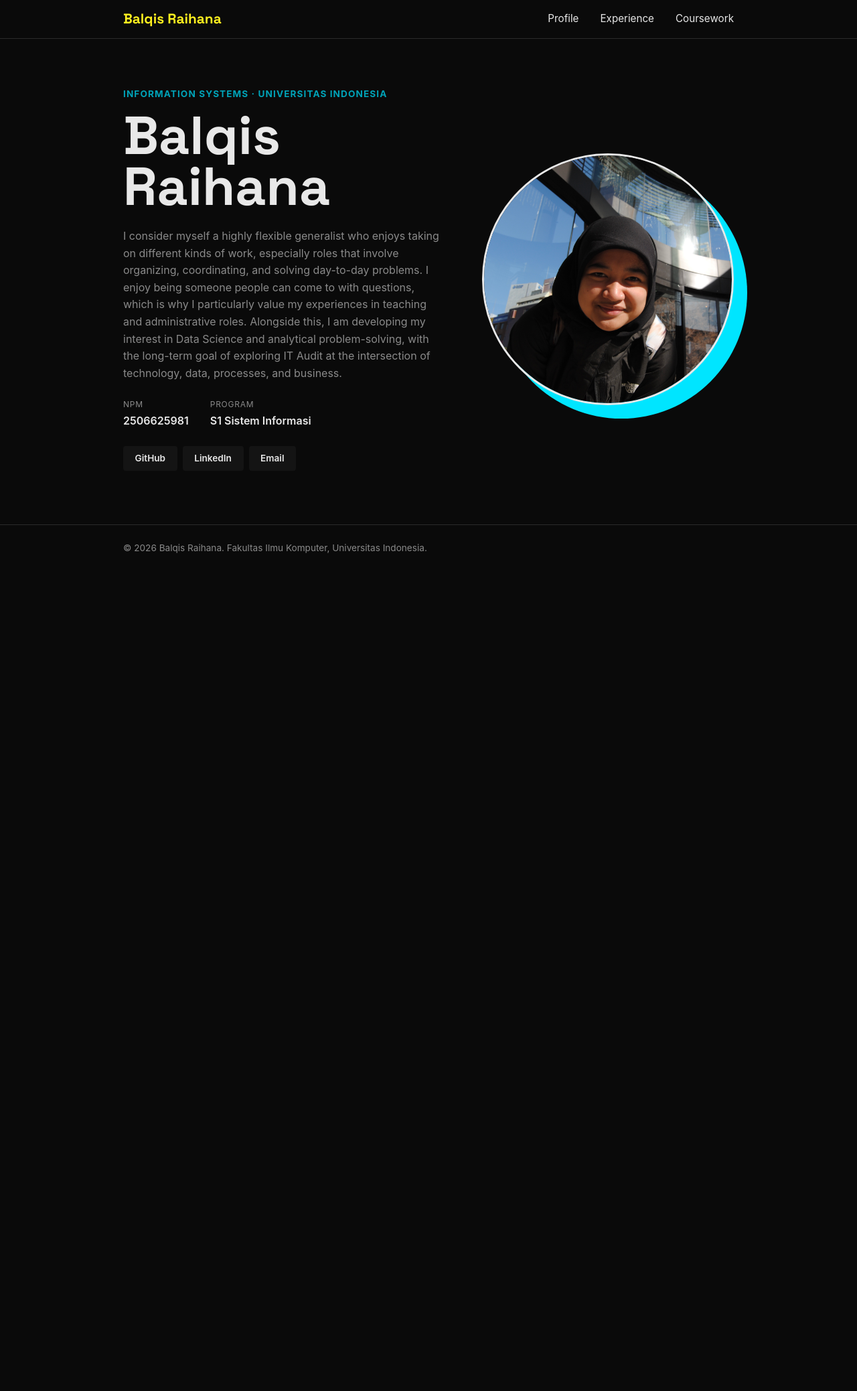
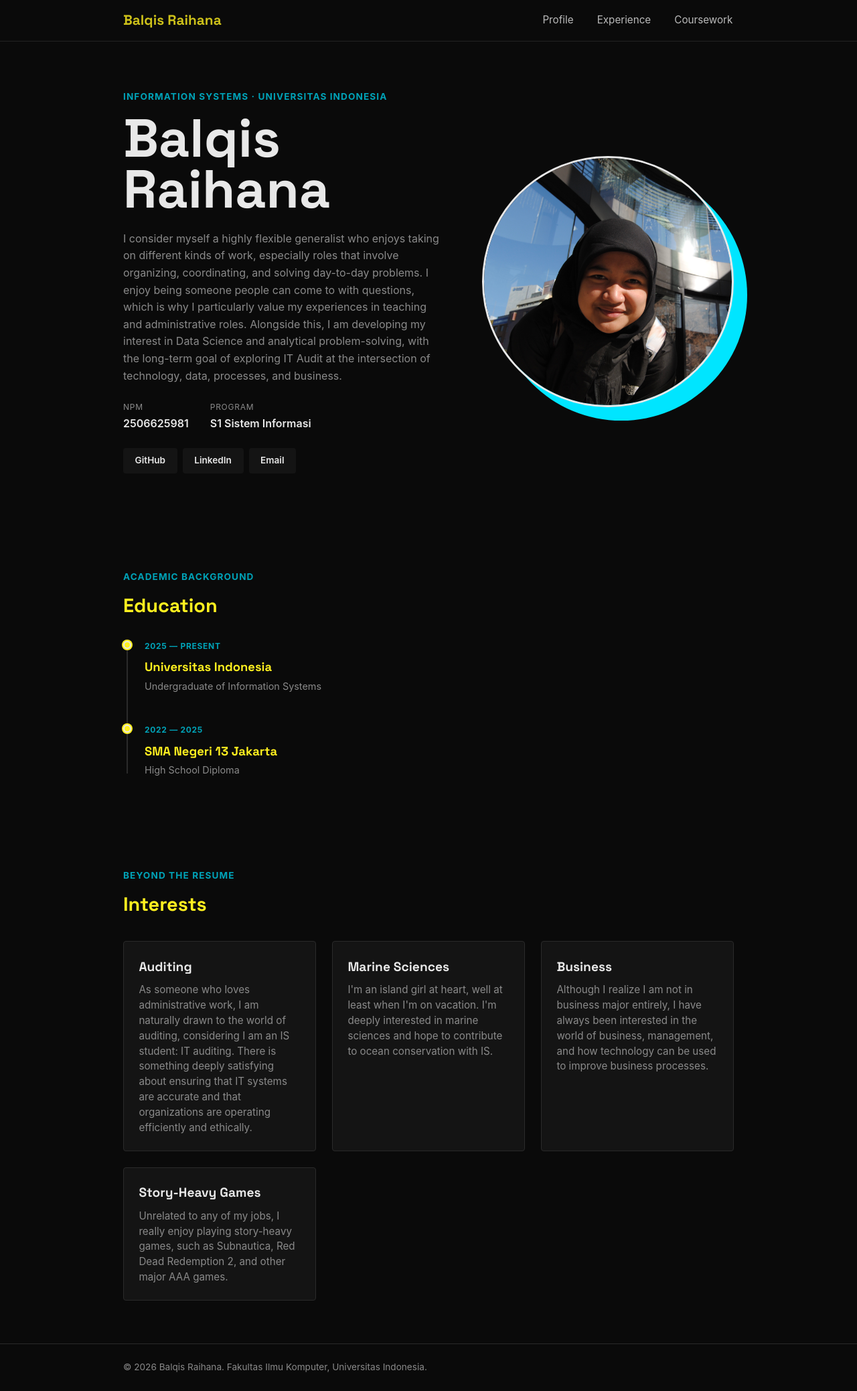
Before and after one commit to balqis-raihana/myportofolio, a Django app: page / in a window 1280 px wide. Shown: the whole page at 67% size. Before the commit the page ends 826 px from the top, so only its background shows below. Run offline with Django 5.2, Linux system fonts and the light colour scheme.

Commit message:
feat: style overhaul & UI polish on profile page

```diff
--- a/main/views.py
+++ b/main/views.py
@@ -24,10 +24,9 @@ def show_main(request):
 def show_experience(request):
     context = {
         "name": "Balqis Raihana",
-        "experience_list": Experience.objects.all(),
+        "experience_list": Experience.objects.all().order_by('-started_at'),
     }
     return render(request, "experience.html", context)
-
 
 def show_coursework(request):
     context = {
--- a/static/css/style.css
+++ b/static/css/style.css
@@ -68,6 +68,7 @@ section {
     z-index: 1000;
     border-bottom: 1px solid var(--line);
     background-color: var(--bg);
+    opacity: 0.8;
 }
 
 .site-header .container {
@@ -101,8 +102,15 @@ section {
     transition: color 0.2s ease;
 }
 
+.site-header nav a {
+    display: inline-block;  /* lets padding actually create a proper box */
+    padding: 0.4rem 0.1rem;
+}
+
 .site-header nav a:hover {
-    color: var(--neon-yellow);
+    color: var(--surface);
+    background-color: var(--neon-yellow);
+    border-radius: var(--radius);
 }
 
 
@@ -219,6 +227,60 @@ section {
     object-fit: cover;
     border-radius: 50%;
     border: 3px solid var(--ink);
+}
+
+.education-title {
+    color: var(--neon-yellow);
+}
+
+.education-timeline .timeline-role {
+    color: var(--neon-yellow);
+}
+
+.education-timeline .timeline-marker {
+    background-color: var(--neon-yellow);
+    box-shadow: 0 0 0 2px var(--neon-yellow);
+}
+
+.interests {
+    padding: 4rem 0;
+    background-color: var(--bg);
+}
+
+.interests .section-title {
+    margin-bottom: 2rem;
+}
+
+.interests-grid {
+    display: grid;
+    gap: 1.5rem;
+    grid-template-columns: repeat(auto-fit, minmax(260px, 1fr));
+}
+
+.interest-item {
+    background-color: var(--surface);
+    border: 1px solid var(--line);
+    border-radius: var(--radius);
+    padding: 1.4rem;
+    transition: transform 0.2s ease, box-shadow 0.2s ease;
+}
+
+.interest-item:hover {
+    transform: translateY(-3px);
+    box-shadow: 0 4px 12px var(--accent);
+}
+
+.interest-item h3 {
+    font-family: "Space Grotesk", -apple-system, sans-serif;
+    font-size: 1.2rem;
+    color: var(--ink);
+    margin-bottom: 0.5rem;
+}
+
+.interest-item p {
+    font-size: 0.95rem;
+    line-height: 1.5;
+    color: var(--text-muted);
 }
 
 
--- a/templates/index.html
+++ b/templates/index.html
@@ -54,6 +54,65 @@
                 </div>
             </div>
         </section>
+
+        <section class="education" id="education">
+            <div class="container">
+                <p class="section-kicker">Academic Background</p>
+                <h2 class="section-title education-title">Education</h2>
+
+                <div class="timeline education-timeline">
+                    <article class="timeline-item">
+                        <div class="timeline-marker"></div>
+                        <time class="timeline-date">2025 — Present</time>
+                        <h3 class="timeline-role">Universitas Indonesia</h3>
+                        <p class="timeline-org">Undergraduate of Information Systems</p>
+                    </article>
+
+                    <article class="timeline-item">
+                        <div class="timeline-marker"></div>
+                        <time class="timeline-date">2022 — 2025</time>
+                        <h3 class="timeline-role">SMA Negeri 13 Jakarta</h3>
+                        <p class="timeline-org">High School Diploma</p>
+                    </article>
+                </div>
+            </div>
+        </section>
+
+        <section class="interests" id="interests">
+            <div class="container">
+                <p class="section-kicker">Beyond the Resume</p>
+                <h2 class="section-title">Interests</h2>
+                <div class="interests-grid">
+                    <div class="interest-item">
+                        <h3>Auditing</h3>
+                        <p>As someone who loves administrative work, I am naturally drawn to the world of auditing,
+                            considering I am an IS student: IT auditing. There is something deeply satisfying about
+                            ensuring that IT systems are accurate and that organizations are operating efficiently
+                            and ethically.</p>
+                    </div>
+
+                    <div class="interest-item">
+                        <h3>Marine Sciences</h3>
+                        <p>I'm an island girl at heart, well at least when I'm on vacation. I'm deeply interested in
+                            marine sciences and hope to contribute to ocean conservation with IS.</p>
+                    </div>
+
+                    <div class="interest-item">
+                        <h3>Business</h3>
+                        <p>Although I realize I am not in business major entirely, I have always been interested
+                            in the world of business, management, and how technology can be used to improve business
+                            processes.</p>
+                    </div>
+
+                    <div class="interest-item">
+                        <h3>Story-Heavy Games</h3>
+                        <p>Unrelated to any of my jobs, I really enjoy playing story-heavy games, such as Subnautica,
+                            Red Dead Redemption 2, and other major AAA games.</p>
+                    </div>
+
+                </div>
+            </div>
+        </section>
     </main>
 
     <footer class="site-footer">
```
Also changed, not shown: other parts of static/css/style.css (+0 -49 lines).
